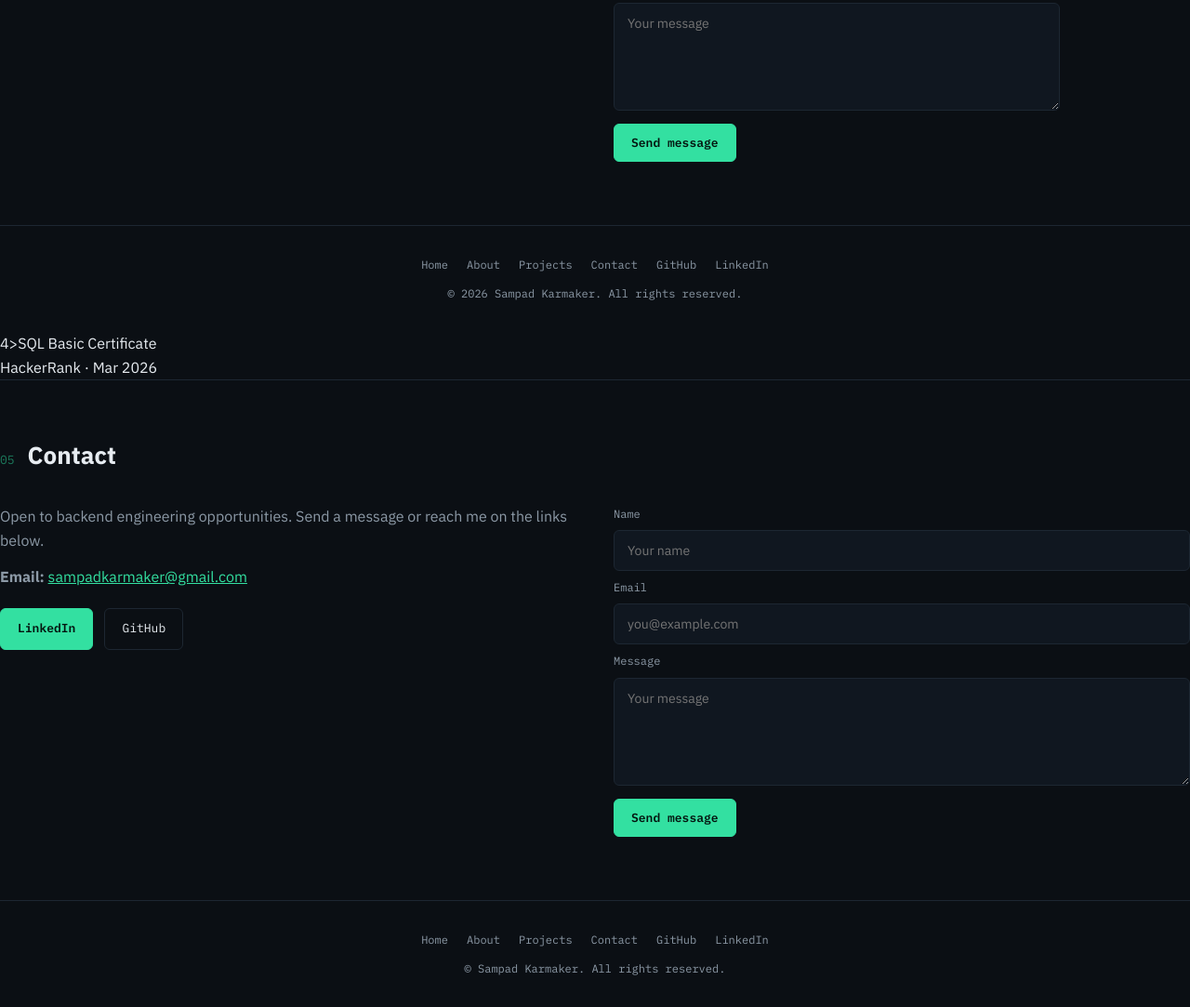
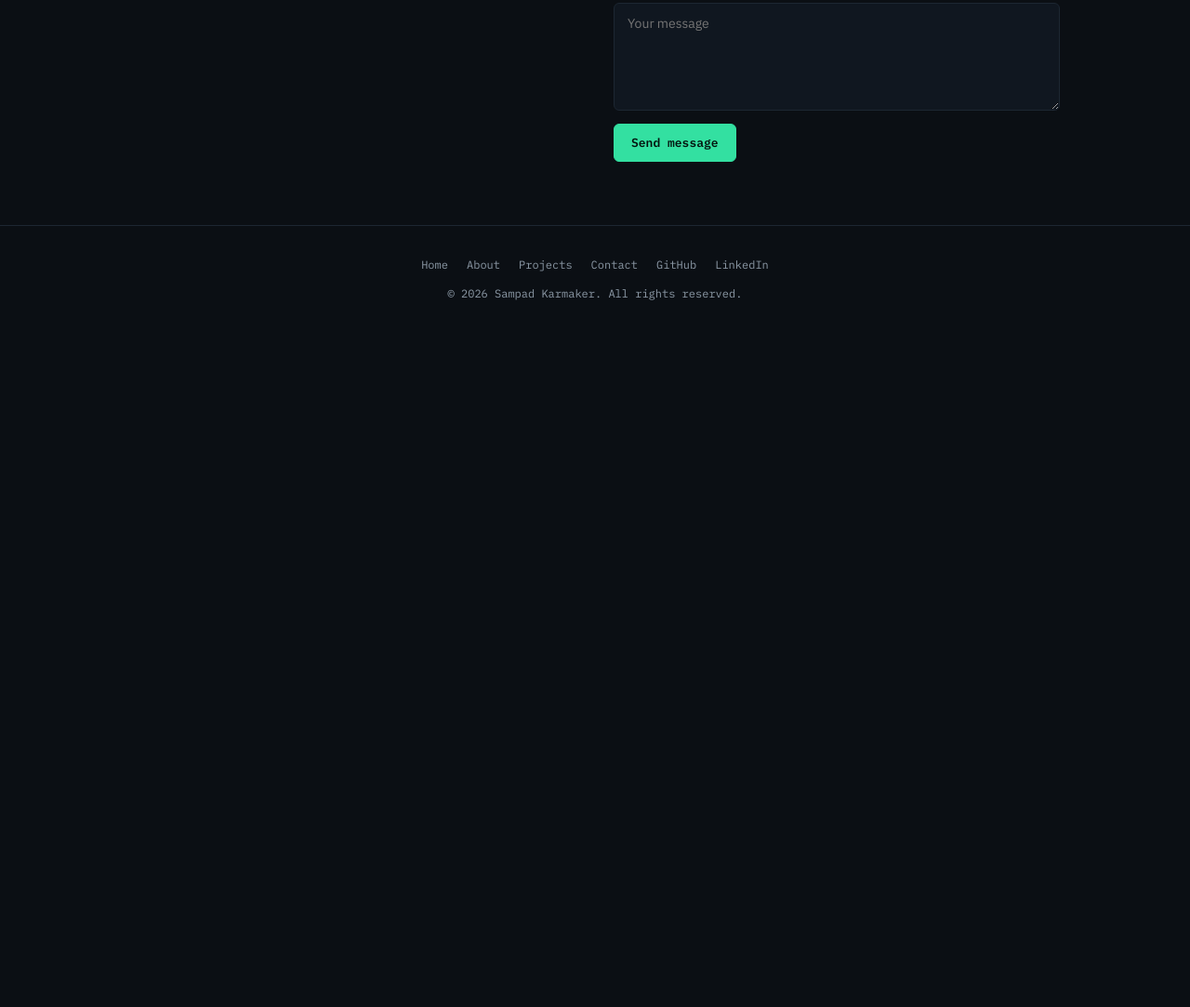
Before and after one commit to SampadKarmaker/sampadkarmaker.github.io, a plain HTML site: page index.html in a window 1280 px wide. Shown: the part 4144-5227 px from the top of the page at 93% size. After the commit the page ends 4501 px from the top, so only its background shows below. Drawn offline with Linux system fonts and the light colour scheme.

Commit message:
Remove contact section and footer from index.html
Removed contact section and footer from index.html

```diff
--- a/index.html
+++ b/index.html
@@ -219,46 +219,3 @@
 <script src="script.js"></script>
 </body>
 </html>
-4>SQL Basic Certificate</h4><p>HackerRank · Mar 2026</p></div>
-    </div>
-  </section>
-
-  <!-- CONTACT -->
-  <section id="contact">
-    <div class="sec-head"><span class="sec-num">05</span><h2 class="sec-title">Contact</h2></div>
-    <div class="contact-grid">
-      <div>
-        <p class="muted">Open to backend engineering opportunities. Send a message or reach me on the links below.</p>
-        <p class="muted"><b>Email:</b> <a href="mailto:sampadkarmaker@gmail.com">sampadkarmaker@gmail.com</a></p>
-        <div class="contact-row">
-          <a class="btn btn-primary" href="https://www.linkedin.com/in/sampad-karmaker-6a22ba3b4" target="_blank" rel="noopener">LinkedIn</a>
-          <a class="btn btn-ghost" href="https://github.com/sampadkarmaker" target="_blank" rel="noopener">GitHub</a>
-        </div>
-      </div>
-      <form class="contact-form" id="contactForm">
-        <label for="name">Name</label>
-        <input id="name" type="text" placeholder="Your name" required>
-        <label for="email">Email</label>
-        <input id="email" type="email" placeholder="you@example.com" required>
-        <label for="message">Message</label>
-        <textarea id="message" rows="5" placeholder="Your message" required></textarea>
-        <button class="btn btn-primary" type="submit">Send message</button>
-        <p class="form-note" id="formNote" role="status"></p>
-      </form>
-    </div>
-  </section>
-
-</main>
-
-<footer>
-  <div class="foot-links">
-    <a href="#home">Home</a><a href="#about">About</a><a href="#projects">Projects</a><a href="#contact">Contact</a>
-    <a href="https://github.com/sampadkarmaker" target="_blank" rel="noopener">GitHub</a>
-    <a href="https://www.linkedin.com/in/sampad-karmaker-6a22ba3b4" target="_blank" rel="noopener">LinkedIn</a>
-  </div>
-  © <span id="year"></span> Sampad Karmaker. All rights reserved.
-</footer>
-
-<script src="script.js"></script>
-</body>
-</html>
```
